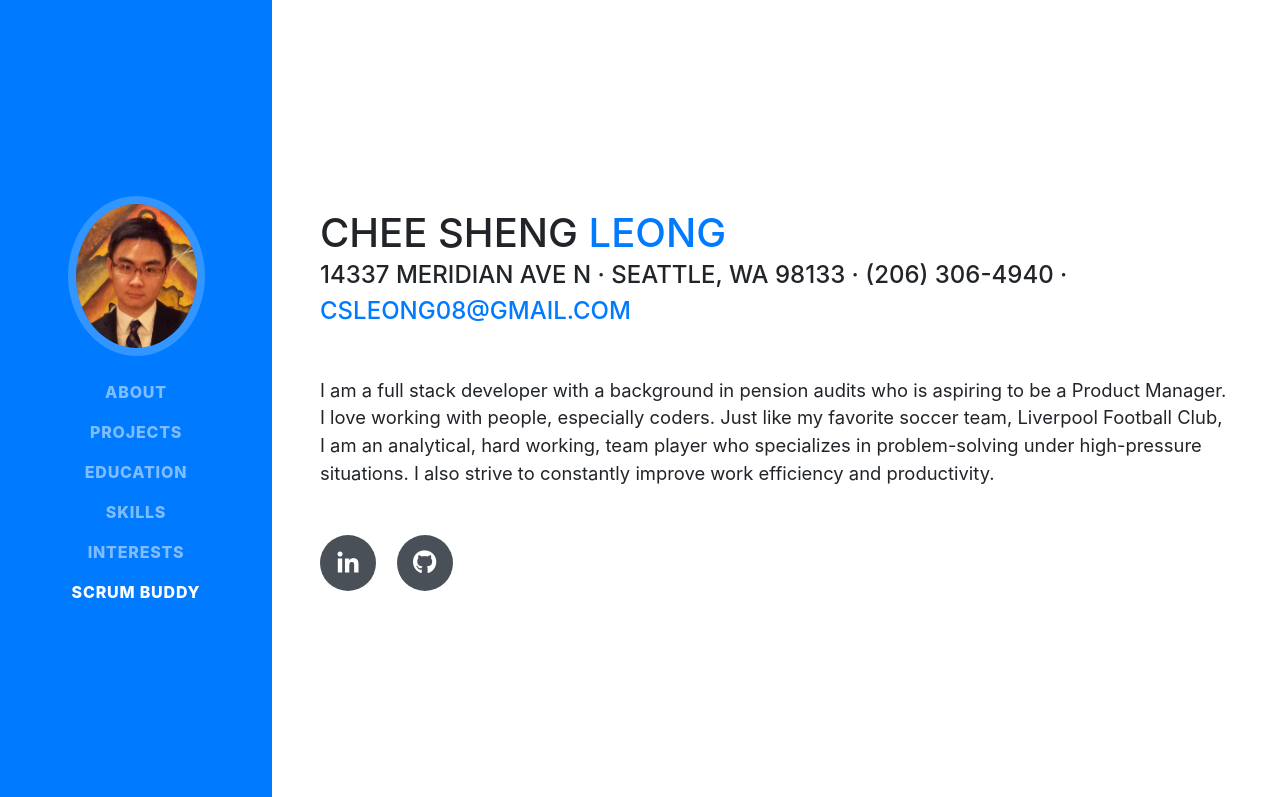
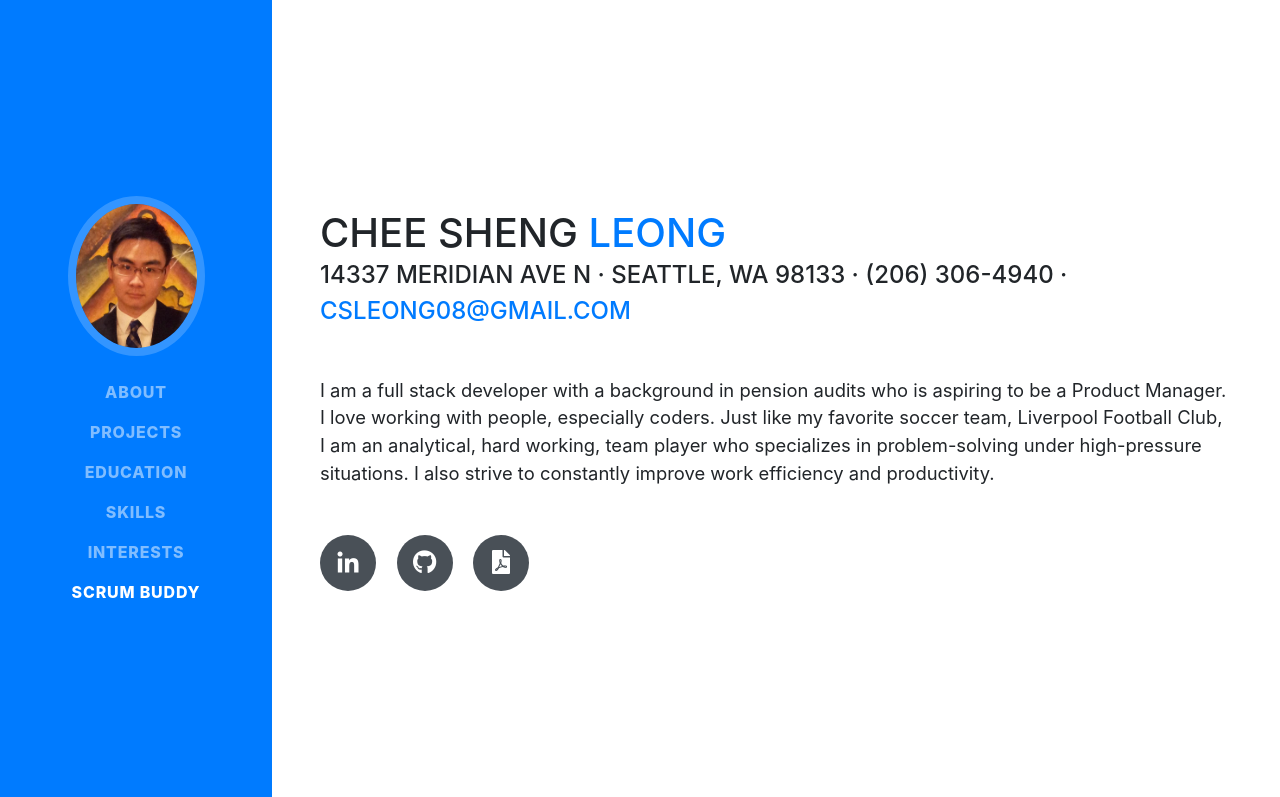
Before and after one commit to csleong09/csleong.github.io, a website with bundled scripts: page index.html in a window 1280 px wide. Shown: the top 797 px of the page. Built offline with nearby package versions, Linux system fonts and the light colour scheme; files whose address does not match are found by name; a web font is replaced by a local one.

Commit message:
added resume link

```diff
--- a/index.html
+++ b/index.html
@@ -76,6 +76,9 @@
             </a>
             <a href="https://github.com/csleong08">
               <i class="fab fa-github"></i>
+            </a>
+            <a href="https://drive.google.com/file/d/17CA3H9GRNE-YjDcCy7UgR-PenzSZF4vh/view?usp=sharing">
+              <i class="fa fa-file-pdf"></i>
             </a>
           </div>
         </div>
```
